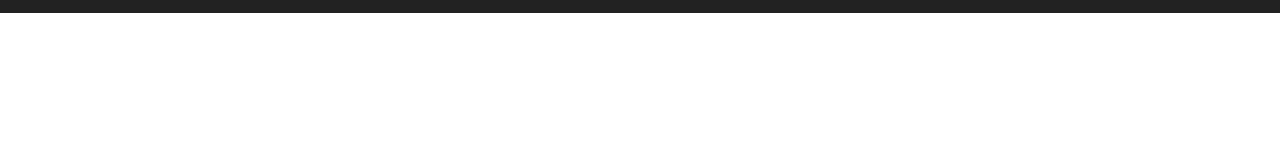
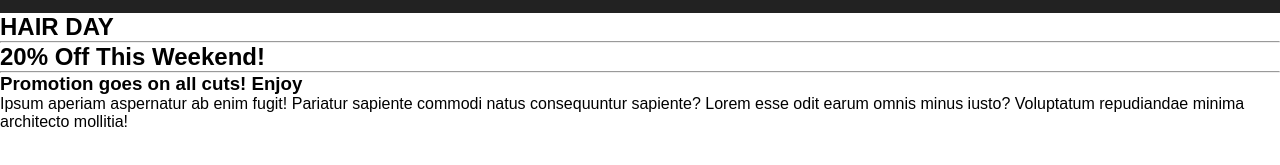
Before and after one commit to joaquimatheus/barbershop, a website: page index.html in a window 1280 px wide. Shown: the part 45-210 px from the top of the page. Drawn offline with nearby package versions, Linux system fonts and the light colour scheme.

Commit message:
Create section intro and promotion banner

```diff
--- a/index.html
+++ b/index.html
@@ -41,7 +41,32 @@
             });
         </script>
     </header>
-    <main>
+    <main class="container">
+        <section id="intro">
+            <div class="banner">
+                <h2>HAIR DAY</h2>
+            </div>
+        </section>
+
+        <section id="promotion-banner">
+            <div class="banner-promo">
+                <div class="header-promo">
+                    <hr/>
+                    <h2>20% Off This Weekend!</h2>
+                    <hr/>
+                </div>
+
+                <div class="body-promo">
+                    <h3>Promotion goes on all cuts! Enjoy</h3>
+                    <p>
+                        Ipsum aperiam aspernatur ab enim fugit! Pariatur
+                        sapiente commodi natus consequuntur sapiente?
+                        Lorem esse odit earum omnis minus iusto? Voluptatum
+                        repudiandae minima architecto mollitia!
+                    </p>
+                </div>
+            </div>
+        </section>
     </main>
 </body>
 </html>
```
